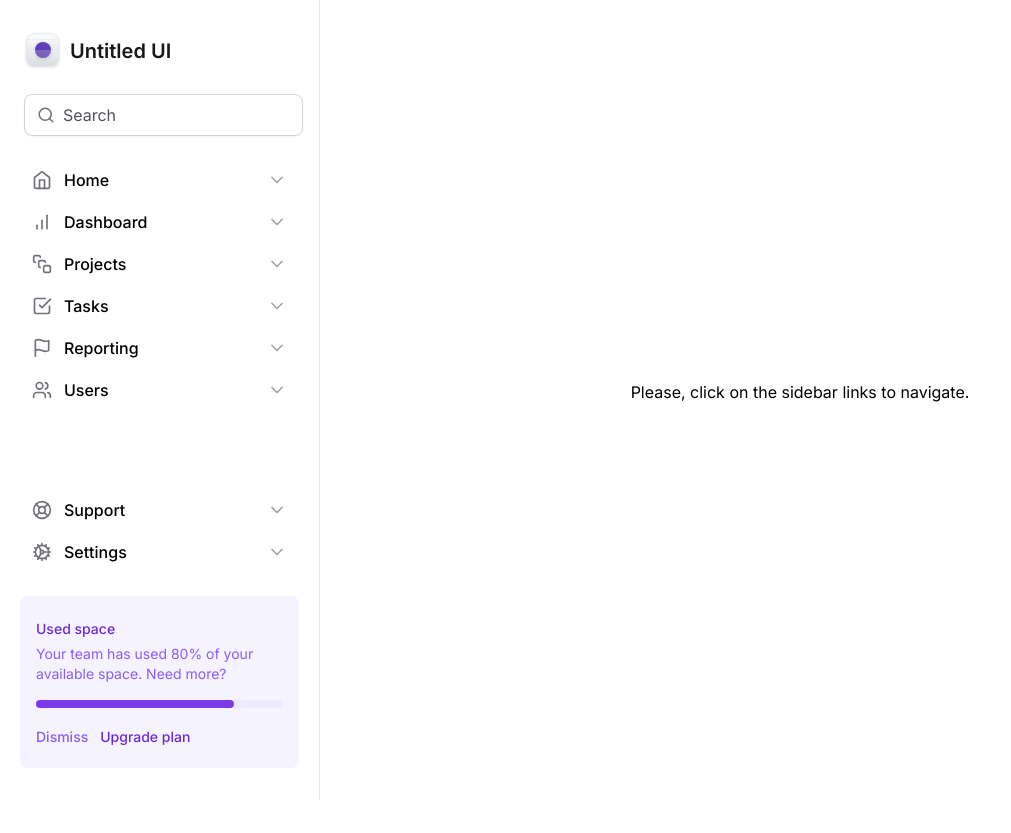
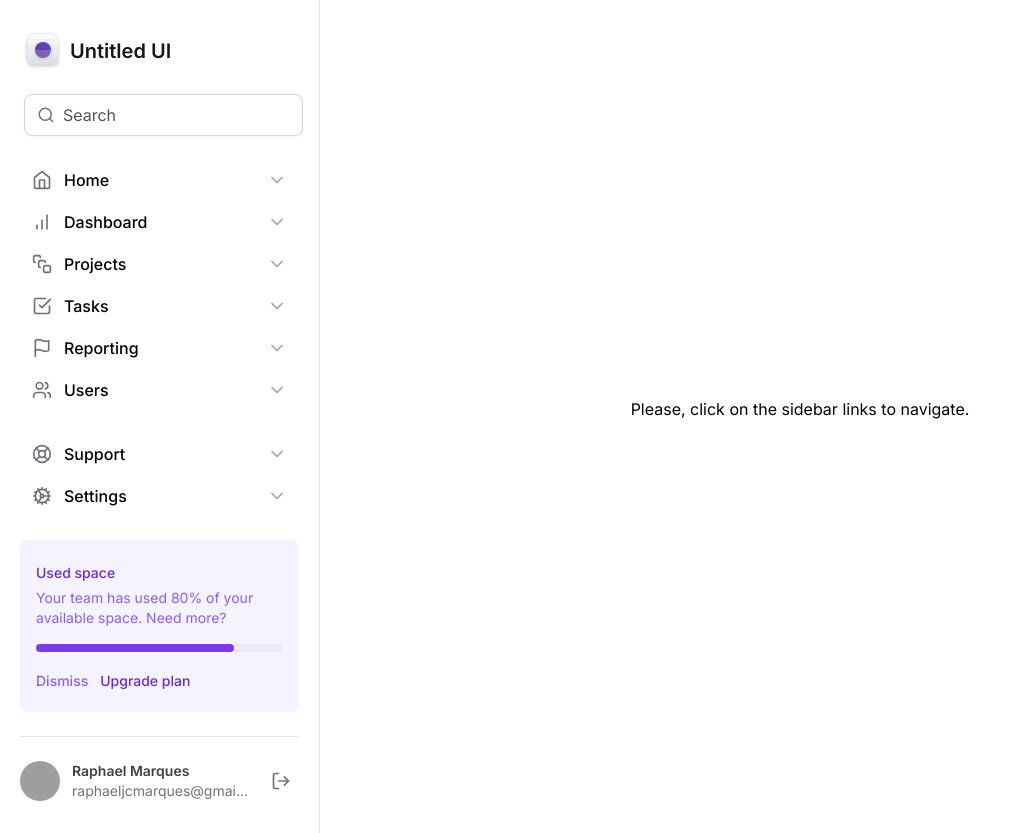
Before and after one commit to raphaeljcm/untitled-ui, a React (Vite) app: page / in a window 1280 px wide. Shown: the whole page, without its empty margins (0-1011 px from the left). Before the commit the page ends 800 px from the top, so only its background shows below. Built offline with nearby package versions, Linux system fonts and the light colour scheme; grey boxes are pictures that could not be loaded.

Commit message:
feat: profile component

```diff
--- /dev/null
+++ b/src/components/Sidebar/Profile.tsx
@@ -0,0 +1,29 @@
+import { LogOut } from 'lucide-react';
+
+export function Profile() {
+  return (
+    <div className="flex items-center gap-3">
+      <img
+        src="https://github.com/raphaeljcm.png"
+        alt="profile img"
+        className="h-10 w-10 rounded-full"
+      />
+
+      <div className="flex flex-col truncate">
+        <span className="text-sm font-semibold text-zinc-700">
+          Raphael Marques
+        </span>
+        <span
+          className="truncate text-sm text-zinc-500"
+          title="raphaeljcmarques@gmail.com"
+        >
+          raphaeljcmarques@gmail.com
+        </span>
+      </div>
+
+      <button type="button" className="ml-auto rounded-md p-2 hover:bg-zinc-50">
+        <LogOut className="h-5 w-5 text-zinc-500" />
+      </button>
+    </div>
+  );
+}
--- a/src/components/Sidebar/index.tsx
+++ b/src/components/Sidebar/index.tsx
@@ -13,6 +13,7 @@
 import { NavItem } from './NavItem';
 import { APP_ROUTES } from 'src/consts/routes';
 import { UsedSpaceWidget } from './UsedSpaceWidget';
+import { Profile } from './Profile';
 
 export function Sidebar() {
   return (
@@ -44,6 +45,10 @@
         </nav>
 
         <UsedSpaceWidget />
+
+        <div className="h-px bg-zinc-200" />
+
+        <Profile />
       </div>
     </aside>
   );
```
